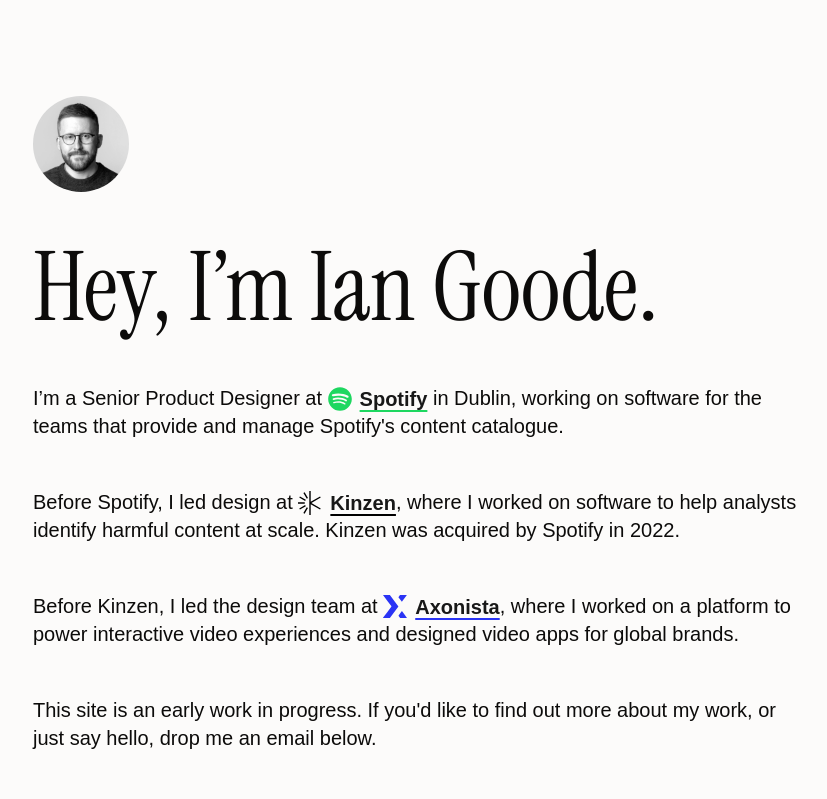
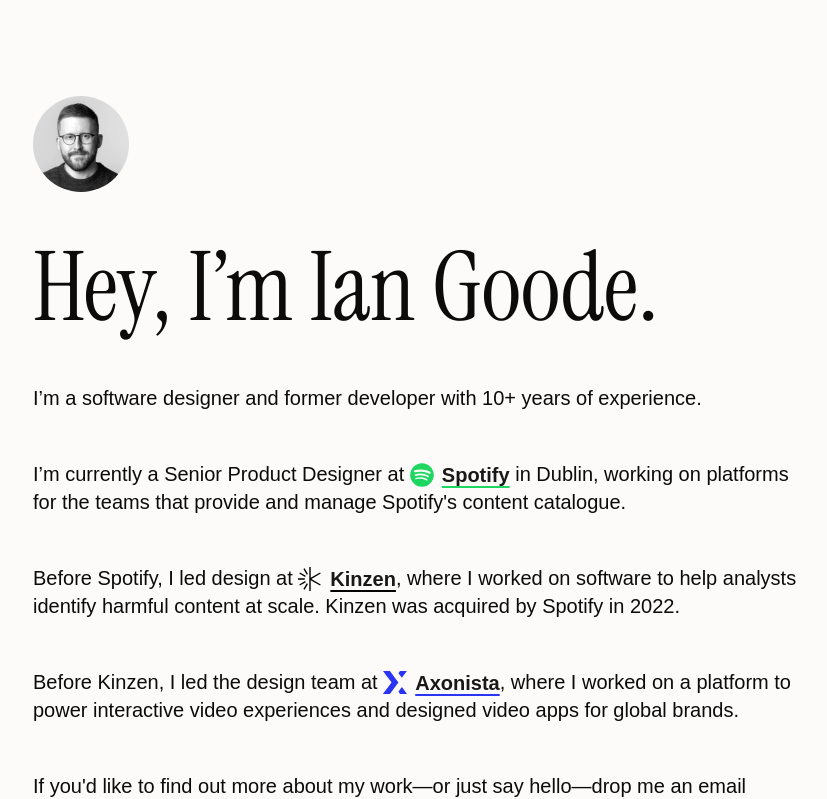
Before and after one commit to Lennington/personal-site, a Next.js app: page / in a window 1280 px wide. Shown: the top 799 px of the page, without its empty margins (223-1050 px from the left). Built offline with nearby package versions, Linux system fonts and the light colour scheme; a web font is replaced by a local one.

Commit message:
Updates copy

```diff
--- a/app/page.tsx
+++ b/app/page.tsx
@@ -29,7 +29,11 @@
         </h1>
 
         <p className="max-w-3xl leading-relaxed md:text-xl">
-          I’m a Senior Product Designer at{" "}
+          I’m a software designer and former developer with 10+ years of experience.
+        </p>
+
+        <p className="max-w-3xl leading-relaxed md:text-xl">
+          I’m currently a Senior Product Designer at{" "}
           <a
             href="https://open.spotify.com"
             target="_blank"
@@ -43,7 +47,7 @@
             />
             Spotify
           </a>{" "}
-          in Dublin, working on software for the teams that provide and manage Spotify&apos;s content catalogue.
+          in Dublin, working on platforms for the teams that provide and manage Spotify&apos;s content catalogue.
         </p>
 
         <p className="max-w-3xl leading-relaxed md:text-xl">
@@ -85,8 +89,8 @@
         </p>
 
         <p className="max-w-3xl leading-relaxed md:text-xl">
-          This site is an early work in progress. If you&apos;d like to find out more
-          about my work, or just say hello, drop me an email below.
+          If you&apos;d like to find out more
+          about my work&mdash;or just say hello&mdash;drop me an email below.
         </p>
 
         <a
```
